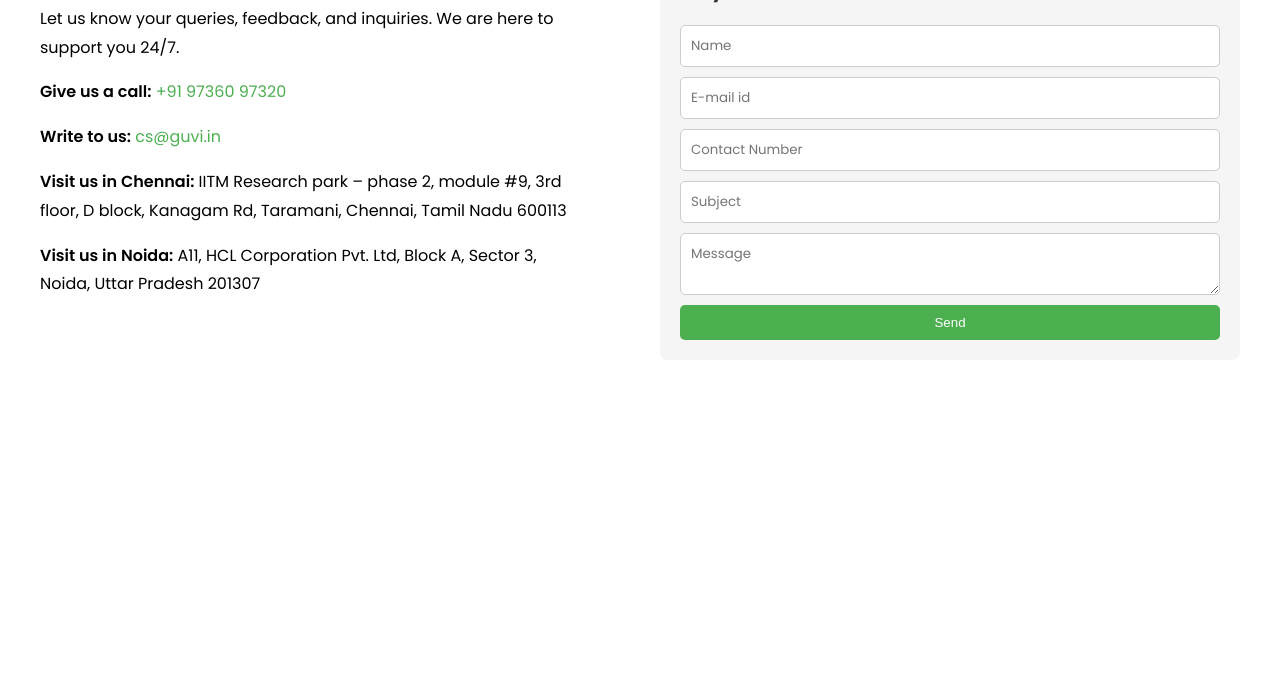
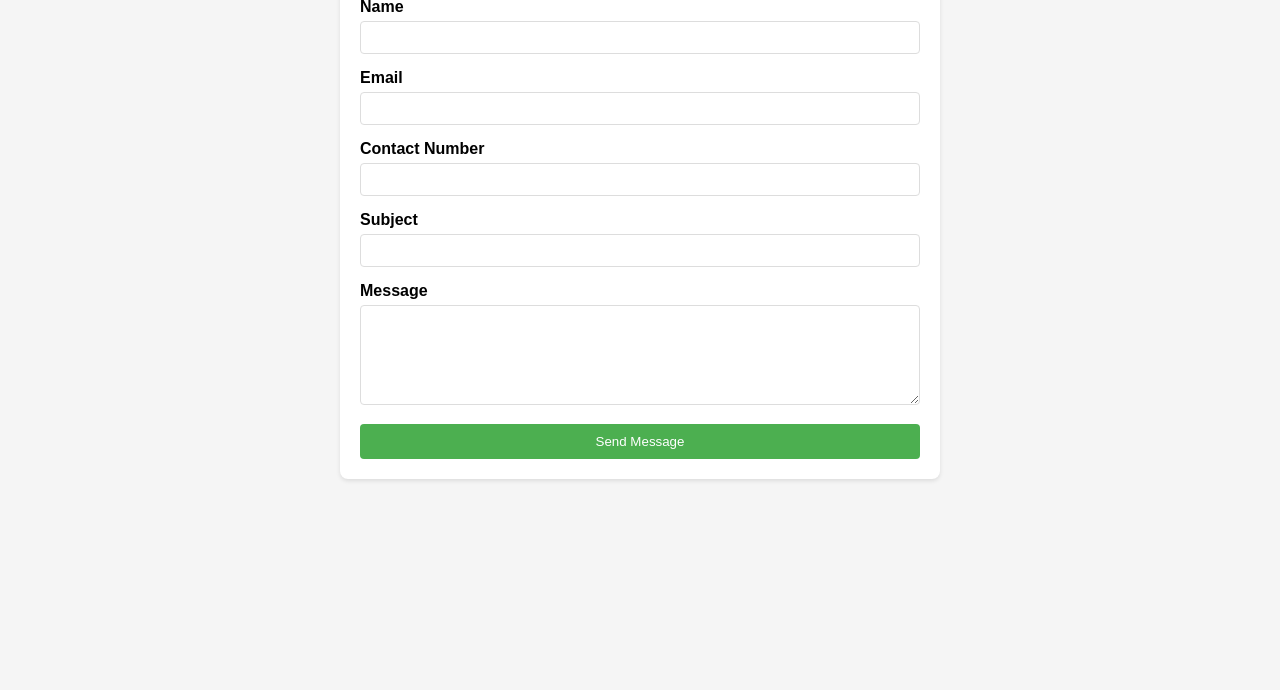
Before and after one commit to prashantzzz/Guvi_TS_Form_Prashant, a website: page index.html in a window 1280 px wide. Shown: the part 110-800 px from the top of the page. Drawn offline with Linux system fonts and the light colour scheme.

Commit message:
original htm

```diff
--- a/index.html
+++ b/index.html
@@ -4,124 +4,131 @@
     <meta charset="UTF-8">
     <meta name="viewport" content="width=device-width, initial-scale=1.0">
     <link href="https://fonts.googleapis.com/css2?family=Poppins:wght@300;400;500;600&display=swap" rel="stylesheet">
-    <title>Contact Us</title>
+    <title>Contact Form</title>
     <style>
         body {
-            font-family: 'Poppins', sans-serif;
-            background-color: #ffffff;
-            margin: 0;
-            padding: 0;
+            font-family: Arial, sans-serif;
+            max-width: 600px;
+            margin: 0 auto;
+            padding: 20px;
+            background-color: #f5f5f5;
         }
 
-        .contact-container {
-            display: flex;
-            justify-content: space-between;
-            padding: 40px;
-            background-color: #ffffff;
+        .form-container {
+            background-color: white;
+            padding: 20px;
+            border-radius: 8px;
+            box-shadow: 0 2px 4px rgba(0, 0, 0, 0.1);
         }
 
-        .contact-left {
-            width: 45%;
-            padding-right: 20px;
+        .form-group {
+            margin-bottom: 15px;
         }
 
-        .contact-right {
-            width: 45%;
-            padding-left: 20px;
-            background-color: #f5f5f5;
-            padding: 20px;
-            border-radius: 8px;
-        }
-
-        h2 {
-            color: #333;
-        }
-
-        .contact-info {
-            font-size: 16px;
-            line-height: 1.8;
-        }
-
-        .contact-info a {
-            color: #4CAF50;
-            text-decoration: none;
-        }
-
-        .contact-info a:hover {
-            text-decoration: underline;
-        }
-
-        form {
-            display: flex;
-            flex-direction: column;
+        label {
+            display: block;
+            margin-bottom: 5px;
+            font-weight: bold;
         }
 
         input, textarea {
-            margin-bottom: 10px;
-            padding: 10px;
-            border: 1px solid #ccc;
-            border-radius: 5px;
-            font-family: 'Poppins', sans-serif;
+            width: 100%;
+            padding: 8px;
+            border: 1px solid #ddd;
+            border-radius: 4px;
+            box-sizing: border-box;
+        }
+
+        textarea {
+            height: 100px;
+            resize: vertical;
         }
 
         button {
             background-color: #4CAF50;
-            color: #fff;
-            padding: 10px;
+            color: white;
+            padding: 10px 15px;
             border: none;
-            border-radius: 5px;
+            border-radius: 4px;
             cursor: pointer;
+            width: 100%;
         }
 
         button:hover {
             background-color: #45a049;
         }
 
+        button:disabled {
+            background-color: #cccccc;
+            cursor: not-allowed;
+        }
+
         .error-message {
             color: red;
             font-size: 12px;
+            margin-top: 5px;
             display: none;
         }
 
-        @media screen and (max-width: 768px) {
-            .contact-container {
-                flex-direction: column;
-            }
+        #statusMessage {
+            padding: 10px;
+            border-radius: 4px;
+            margin-bottom: 15px;
+            display: none;
+        }
 
-            .contact-left, .contact-right {
-                width: 100%;
-                padding: 0;
-            }
+        .status-success {
+            background-color: #dff0d8;
+            color: #3c763d;
+            border: 1px solid #d6e9c6;
+        }
 
-            .contact-right {
-                margin-top: 20px;
-            }
+        .status-error {
+            background-color: #f2dede;
+            color: #a94442;
+            border: 1px solid #ebccd1;
         }
     </style>
 </head>
 <body>
-    <div class="contact-container">
-        <div class="contact-left">
-            <h2>Contact Us</h2>
-            <div class="contact-info">
-                <p>Let us know your queries, feedback, and inquiries. We are here to support you 24/7.</p>
-                <p><strong>Give us a call:</strong> <a href="tel:+919736097320">+91 97360 97320</a></p>
-                <p><strong>Write to us:</strong> <a href="mailto:cs@guvi.in">cs@guvi.in</a></p>
-                <p><strong>Visit us in Chennai:</strong> IITM Research park – phase 2, module #9, 3rd floor, D block, Kanagam Rd, Taramani, Chennai, Tamil Nadu 600113</p>
-                <p><strong>Visit us in Noida:</strong> A11, HCL Corporation Pvt. Ltd, Block A, Sector 3, Noida, Uttar Pradesh 201307</p>
+    <div class="form-container">
+        <h2>Contact Us</h2>
+        <div id="statusMessage"></div>
+        <form id="contactForm">
+            <div class="form-group">
+                <label for="name">Name</label>
+                <input type="text" id="name" name="name" required>
+                <div id="nameError" class="error-message"></div>
             </div>
-        </div>
-        <div class="contact-right">
-            <h2>Say Hello!</h2>
-            <form id="contactForm">
-                <input type="text" id="name" name="name" placeholder="Name" required>
-                <input type="email" id="email" name="email" placeholder="E-mail id" required>
-                <input type="tel" id="contact" name="contact" placeholder="Contact Number" required>
-                <input type="text" id="subject" name="subject" placeholder="Subject" required>
-                <textarea id="message" name="message" placeholder="Message" required></textarea>
-                <button type="submit">Send</button>
-            </form>
-        </div>
+
+            <div class="form-group">
+                <label for="email">Email</label>
+                <input type="email" id="email" name="email" required>
+                <div id="emailError" class="error-message"></div>
+            </div>
+
+            <div class="form-group">
+                <label for="contact">Contact Number</label>
+                <input type="tel" id="contact" name="contact" required>
+                <div id="contactError" class="error-message"></div>
+            </div>
+
+            <div class="form-group">
+                <label for="subject">Subject</label>
+                <input type="text" id="subject" name="subject" required>
+                <div id="subjectError" class="error-message"></div>
+            </div>
+
+            <div class="form-group">
+                <label for="message">Message</label>
+                <textarea id="message" name="message" required></textarea>
+                <div id="msgError" class="error-message"></div>
+            </div>
+
+            <button type="submit" id="submitBtn">Send Message</button>
+        </form>
     </div>
+
+    <script src="index.js"></script>
 </body>
 </html>
```
